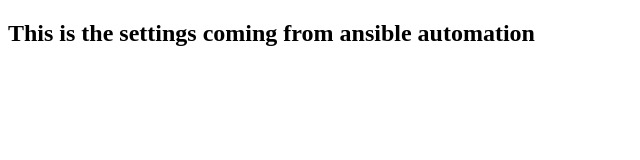
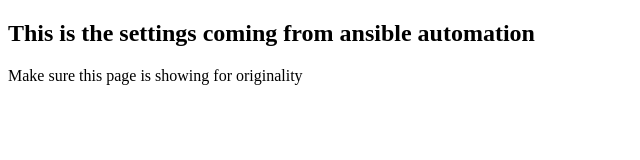
Before and after one commit to IsmailMuhammed2019/ansidemo, a plain HTML site: page index.html in a window 1280 px wide. Shown: the whole page, without its empty margins (0-640 px from the left). Drawn offline with Linux system fonts and the light colour scheme.

Commit message:
update web page

```diff
--- a/index.html
+++ b/index.html
@@ -7,5 +7,6 @@
 </head>
 <body>
     <h2>This is the settings coming from ansible automation</h2>
+    <p>Make sure this page is showing for originality</p>
 </body>
 </html>
```
